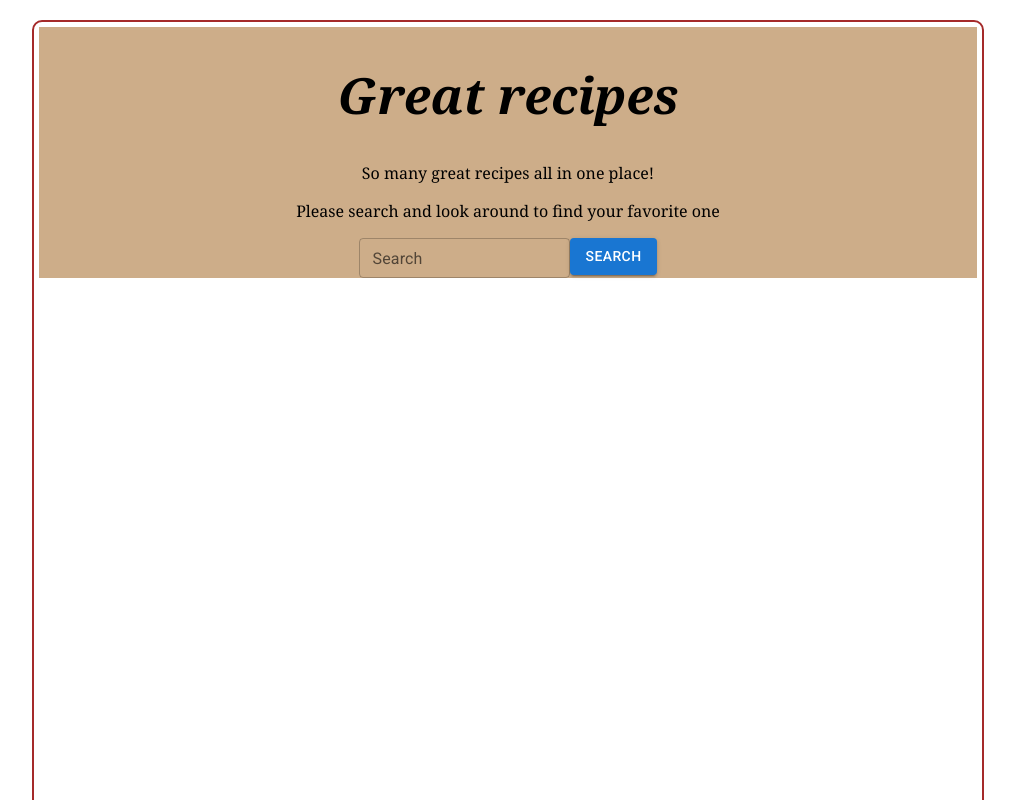
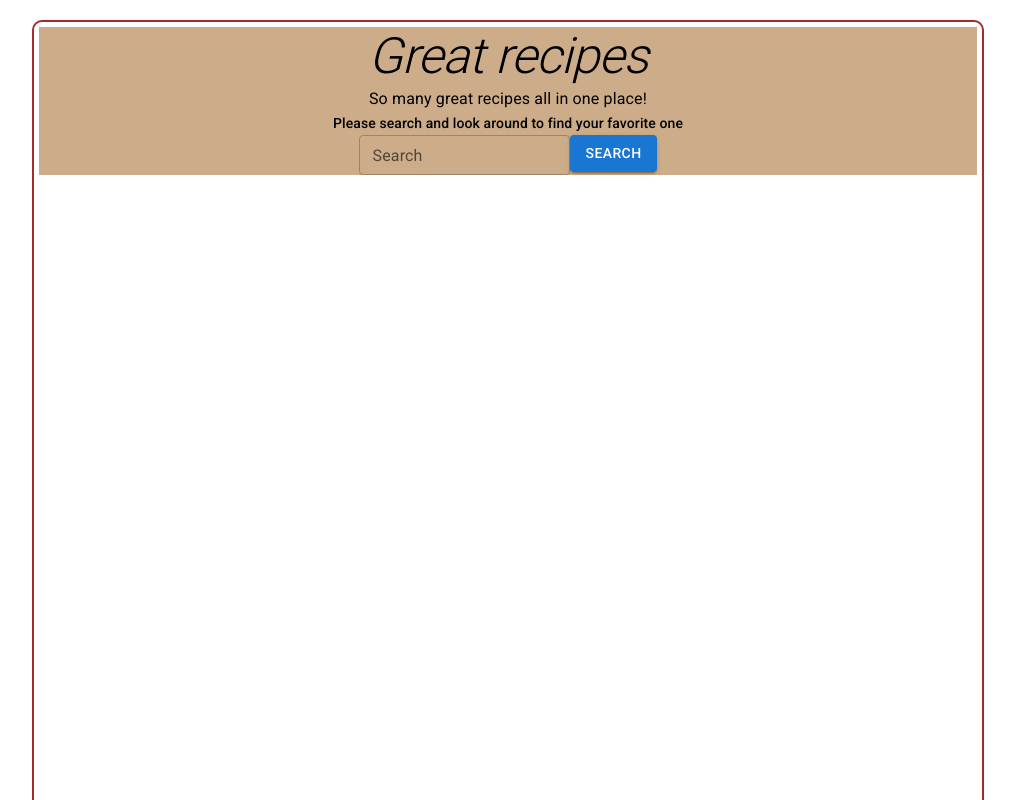
Before and after one commit to dirksmirk/matprojekt, a React (Vite) app: page / in a window 1280 px wide. Shown: the top 800 px of the page, without its empty margins (132-1147 px from the left). Built offline with nearby package versions, Linux system fonts and the light colour scheme; no server answers.

Commit message:
Header MUI implementation

```diff
--- a/src/components/display.jsx
+++ b/src/components/display.jsx
@@ -1,6 +1,6 @@
 import { useContext, useRef } from "react";
 import { SearchContext } from "../Context";
-import { Button, TextField } from '@mui/material';
+import { Box, Button, TextField, Typography } from '@mui/material';
 
 const Header = () => {
     const { myUpdateFunc } = useContext(SearchContext);
@@ -12,13 +12,13 @@ const Header = () => {
     };
 
     return (
-        <div className="Header">
-            <h1 className="webHead">Great recipes</h1>
-            <p>So many great recipes all in one place!</p>
-            <p>Please search and look around to find your favorite one</p>
+        <Box className="Header">
+            <Typography variant="h1" className="webHead">Great recipes</Typography>
+            <Typography variant="subtitle1">So many great recipes all in one place!</Typography>
+            <Typography variant="subtitle2">Please search and look around to find your favorite one</Typography>
             <TextField id="outlined-basic" label="Search" variant="outlined" size="small" inputRef={input} placeholder="Search for a recipe!" />
             <Button onClick={handleSearch} variant="contained" size="medium">Search</Button>
-        </div>
+        </Box>
 
     )
 };
```
